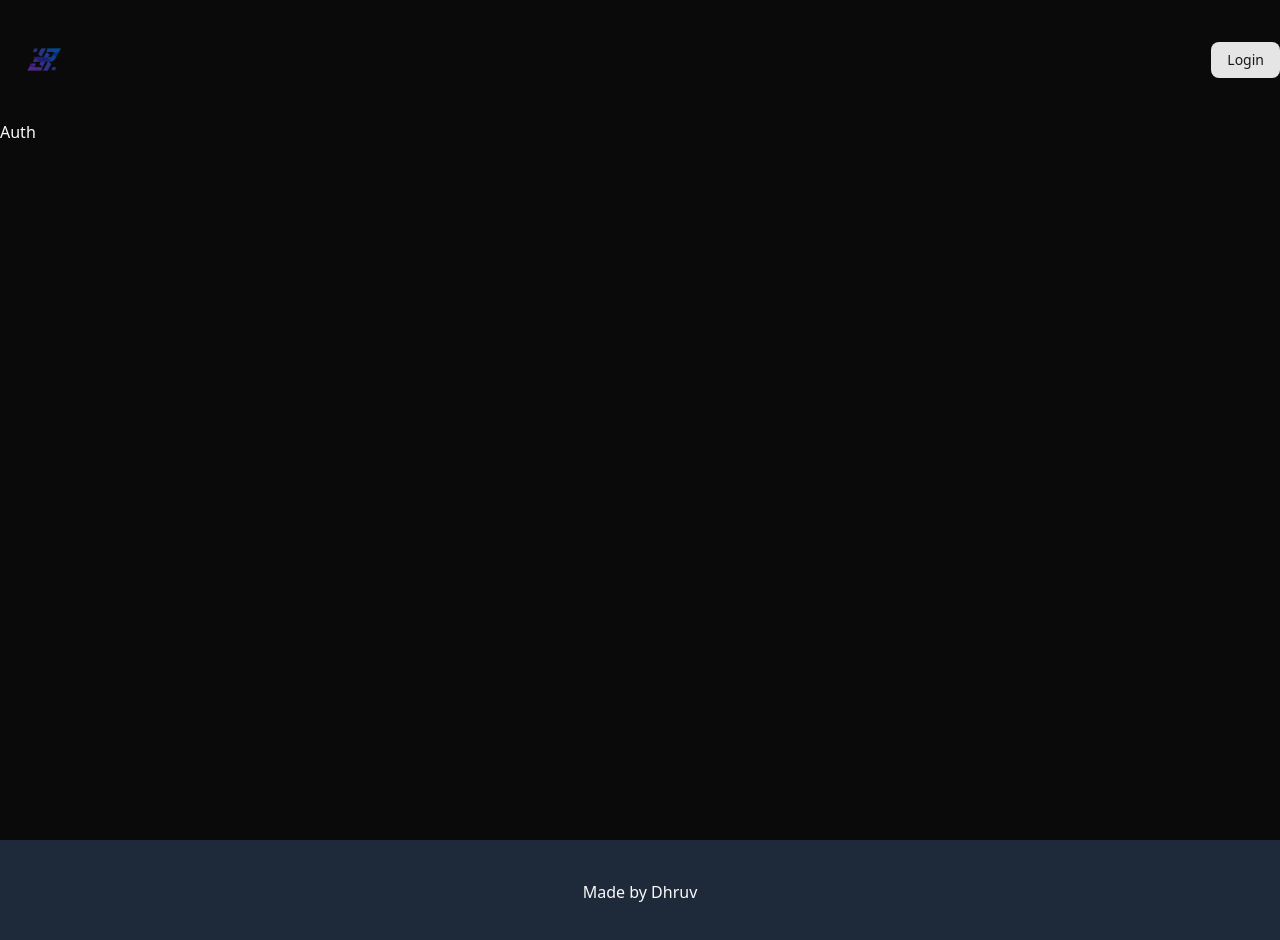
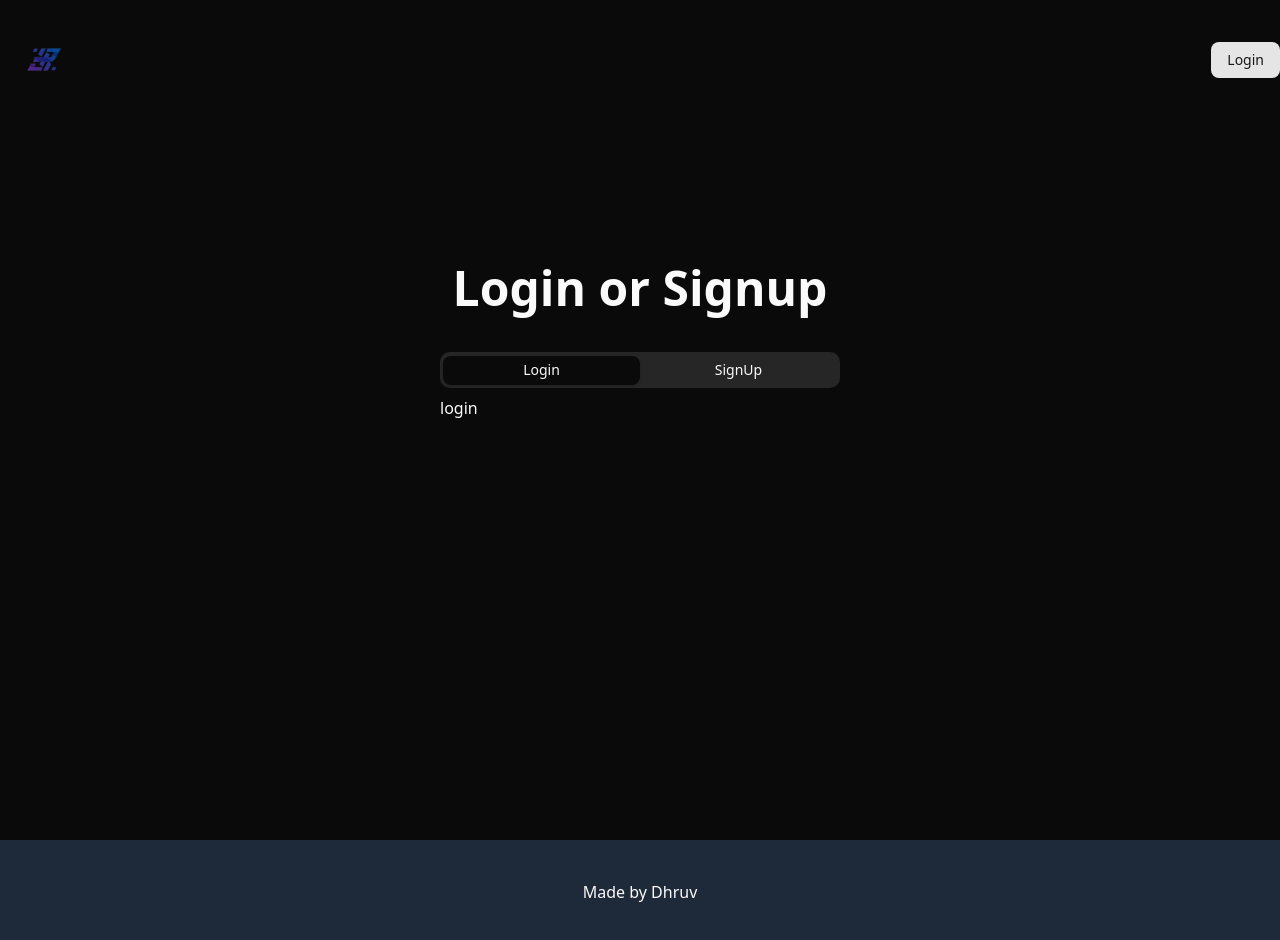
Before and after one commit to dhruv0050/URL-Shortener, a React (Vite) app: page /auth in a window 1280 px wide. Shown: the top 940 px of the page. Built offline with nearby package versions, Linux system fonts and the light colour scheme.

Commit message:
Auth Pages

```diff
--- a/package.json
+++ b/package.json
@@ -14,6 +14,7 @@
     "@radix-ui/react-avatar": "^1.1.3",
     "@radix-ui/react-dropdown-menu": "^2.1.6",
     "@radix-ui/react-slot": "^1.1.2",
+    "@radix-ui/react-tabs": "^1.1.3",
     "@react-three/drei": "^10.0.4",
     "@supabase/supabase-js": "^2.49.1",
     "@tailwindcss/vite": "^4.0.14",
--- /dev/null
+++ b/src/components/login.jsx
@@ -0,0 +1,11 @@
+import React from 'react'
+
+const Login = () => {
+  return (
+    <div>
+      login
+    </div>
+  )
+}
+
+export default Login
--- /dev/null
+++ b/src/components/signup.jsx
@@ -0,0 +1,11 @@
+import React from 'react'
+
+const Signup = () => {
+  return (
+    <div>
+      signup
+    </div>
+  )
+}
+
+export default Signup
--- /dev/null
+++ b/src/components/ui/tabs.jsx
@@ -0,0 +1,60 @@
+import * as React from "react"
+import * as TabsPrimitive from "@radix-ui/react-tabs"
+
+import { cn } from "@/lib/utils"
+
+function Tabs({
+  className,
+  ...props
+}) {
+  return (
+    (<TabsPrimitive.Root
+      data-slot="tabs"
+      className={cn("flex flex-col gap-2", className)}
+      {...props} />)
+  );
+}
+
+function TabsList({
+  className,
+  ...props
+}) {
+  return (
+    (<TabsPrimitive.List
+      data-slot="tabs-list"
+      className={cn(
+        "bg-muted text-muted-foreground inline-flex h-9 w-fit items-center justify-center rounded-lg p-[3px]",
+        className
+      )}
+      {...props} />)
+  );
+}
+
+function TabsTrigger({
+  className,
+  ...props
+}) {
+  return (
+    (<TabsPrimitive.Trigger
+      data-slot="tabs-trigger"
+      className={cn(
+        "data-[state=active]:bg-background dark:data-[state=active]:text-foreground focus-visible:border-ring focus-visible:ring-ring/50 focus-visible:outline-ring dark:data-[state=active]:border-input dark:data-[state=active]:bg-input/30 text-foreground dark:text-muted-foreground inline-flex h-[calc(100%-1px)] flex-1 items-center justify-center gap-1.5 rounded-md border border-transparent px-2 py-1 text-sm font-medium whitespace-nowrap transition-[color,box-shadow] focus-visible:ring-[3px] focus-visible:outline-1 disabled:pointer-events-none disabled:opacity-50 data-[state=active]:shadow-sm [&_svg]:pointer-events-none [&_svg]:shrink-0 [&_svg:not([class*='size-'])]:size-4",
+        className
+      )}
+      {...props} />)
+  );
+}
+
+function TabsContent({
+  className,
+  ...props
+}) {
+  return (
+    (<TabsPrimitive.Content
+      data-slot="tabs-content"
+      className={cn("flex-1 outline-none", className)}
+      {...props} />)
+  );
+}
+
+export { Tabs, TabsList, TabsTrigger, TabsContent }
--- a/src/pages/auth.jsx
+++ b/src/pages/auth.jsx
@@ -1,9 +1,25 @@
 import React from 'react'
+import { useSearchParams } from 'react-router-dom'
+import { Tabs, TabsContent, TabsList, TabsTrigger } from "@/components/ui/tabs"
+import Login from '@/components/login'
+import Signup from '@/components/signup'
 
 const Auth = () => {
+  const[searchParamas] = useSearchParams()
   return (
-    <div>
-      Auth
+    <div className='mt-36 flex flex-col items-center gap-10'>
+      <h1 className='text-5xl font-extrabold'>
+      {searchParamas.get('createNew')?"Hold up! Let's login first":"Login or Signup"}
+      </h1>
+      <Tabs defaultValue="login" className="w-[400px]">
+  <TabsList className='grid w-full grid-cols-2'>
+    <TabsTrigger value="login">Login</TabsTrigger>
+    <TabsTrigger value="signup">SignUp</TabsTrigger>
+  </TabsList>
+  <TabsContent value="login"><Login/></TabsContent>
+  <TabsContent value="signup"><Signup/></TabsContent>
+</Tabs>
+
     </div>
   )
 }
```
Also changed, not shown: public/banner.jpeg (added), 1 other file (tests, documents, lock files or other folders).
